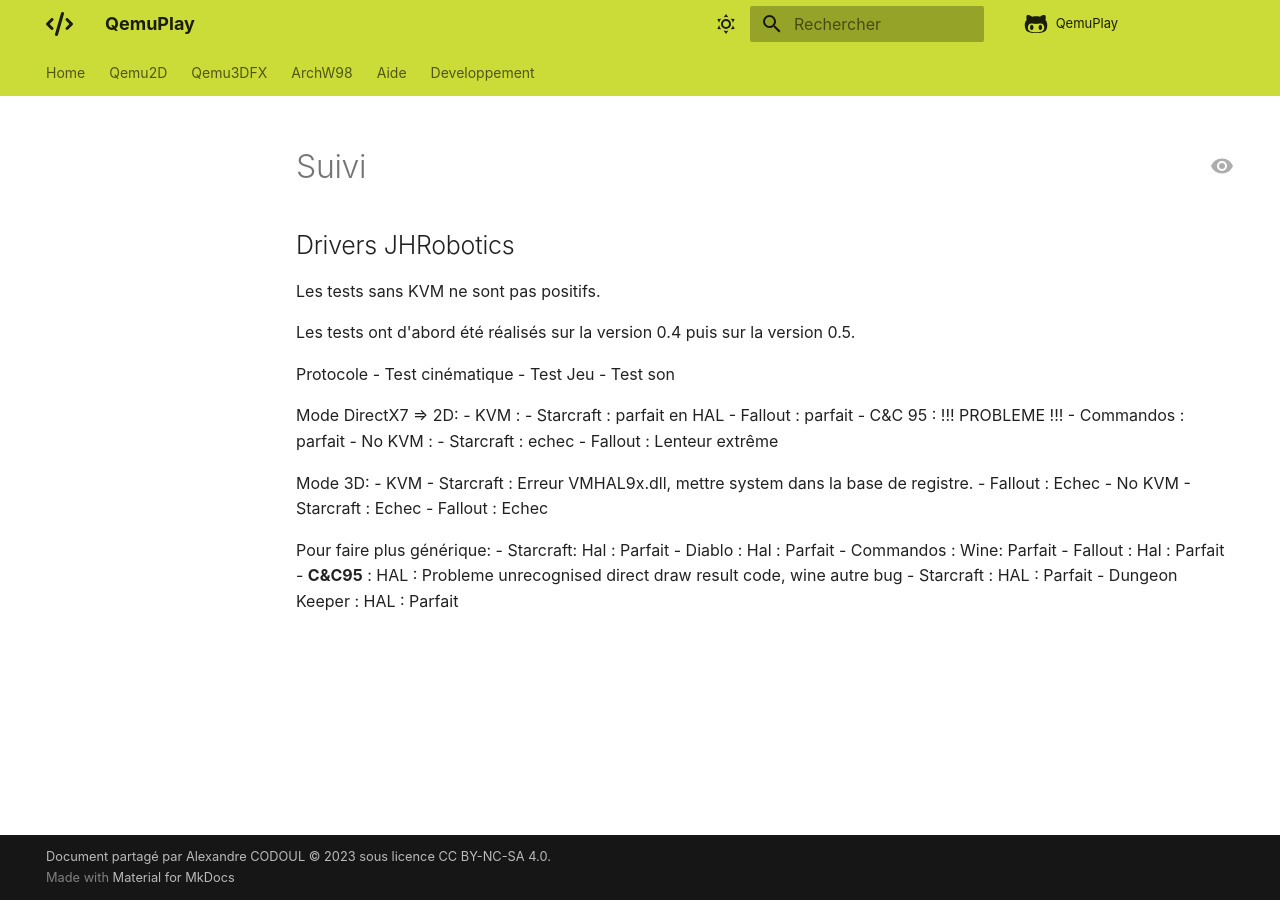
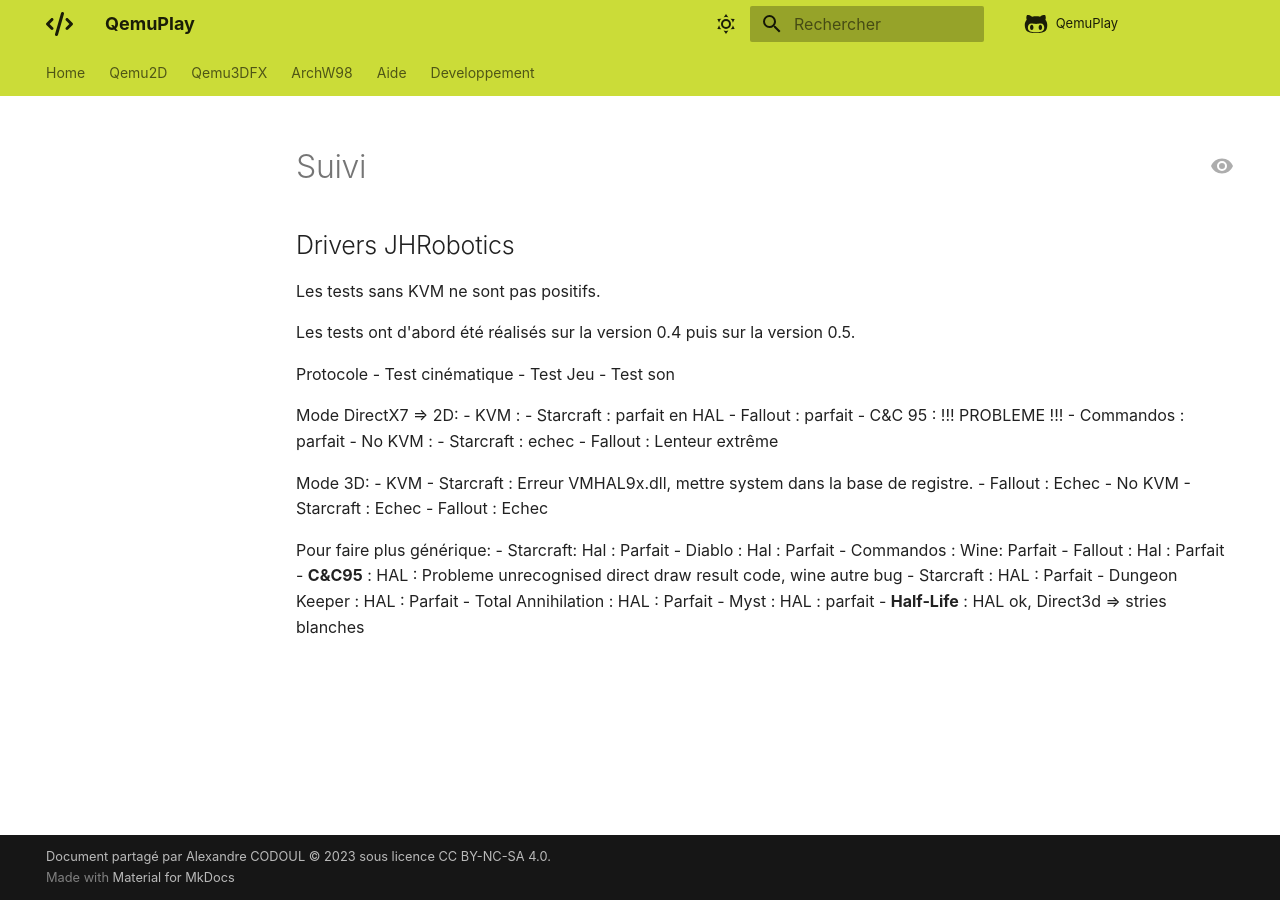
Before and after one commit to daerlnaxe/QemuPlay, an MkDocs documentation site: the page built from docs/03-archw98/suivi.md, in a window 1280 px wide. Built offline with MkDocs 1.6.1 and Material for MkDocs 9.7.7, drawn with Linux system fonts in a browser that asks for light colours; comment, search, counter and statistics services are not loaded.

Commit message:
Update suivi.md

```diff
--- a/docs/03-archw98/suivi.md
+++ b/docs/03-archw98/suivi.md
@@ -35,3 +35,6 @@ Pour faire plus générique:
 - **C&C95** : HAL : Probleme unrecognised direct draw result code, wine autre bug
 - Starcraft : HAL : Parfait
 - Dungeon Keeper : HAL : Parfait
+- Total Annihilation : HAL : Parfait
+- Myst : HAL : parfait
+- **Half-Life** : HAL ok, Direct3d => stries blanches
```
